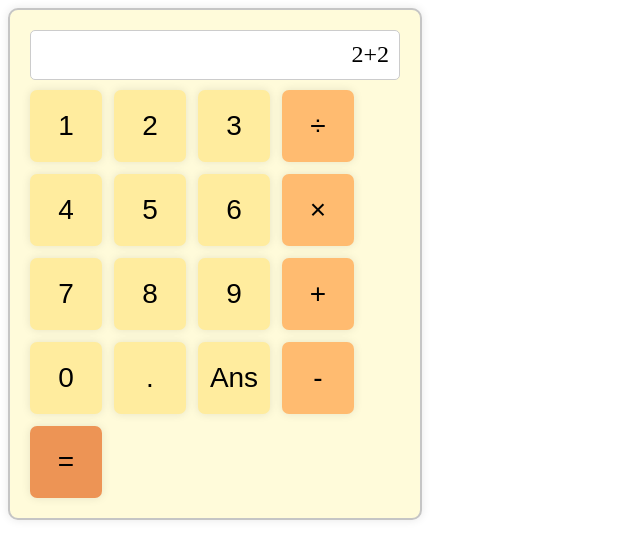
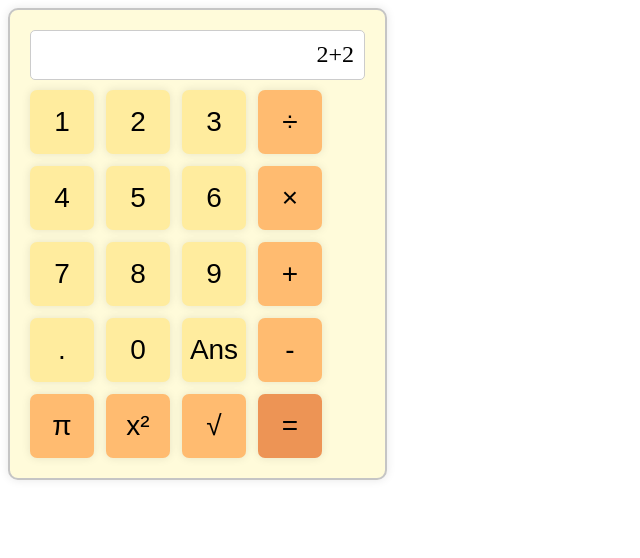
Before and after one commit to MrBenjaminHolmes/Calculator, a plain HTML site: page index.html in a window 1280 px wide. Shown: the whole page, without its empty margins (0-640 px from the left). Drawn offline with Linux system fonts and the light colour scheme.

Commit message:
Finished UI

```diff
--- a/index.html
+++ b/index.html
@@ -22,10 +22,13 @@
             <button class="num">8</button>
             <button class="num">9</button>
             <button class="operator">+</button>
+            <button class="num">.</button>
             <button class="num">0</button>
-            <button class="num">.</button>
             <button class="num">Ans</button>
             <button class="operator">-</button>
+            <button class="operator">π</button>
+            <button class="operator">x²</button>
+            <button class="operator">√</button>
             <button id="equals">=</button>
 
 
--- a/styles.css
+++ b/styles.css
@@ -8,7 +8,7 @@
     border: 2px solid #c5c5c5;
     border-radius: 10px;
     padding: 20px;
-    width: 370px;
+    width: 335px;
     box-shadow: 0 0 10px rgba(0, 0, 0, 0.1);
 }
 
@@ -32,10 +32,10 @@
 }
 
 button{
-    width: 9vh;
+    width: 8vh;
     border: none;
     border-radius: 7px;
-    height: 9vh;
+    height: 8vh;
     font-size: 28px;
 }
 
```
